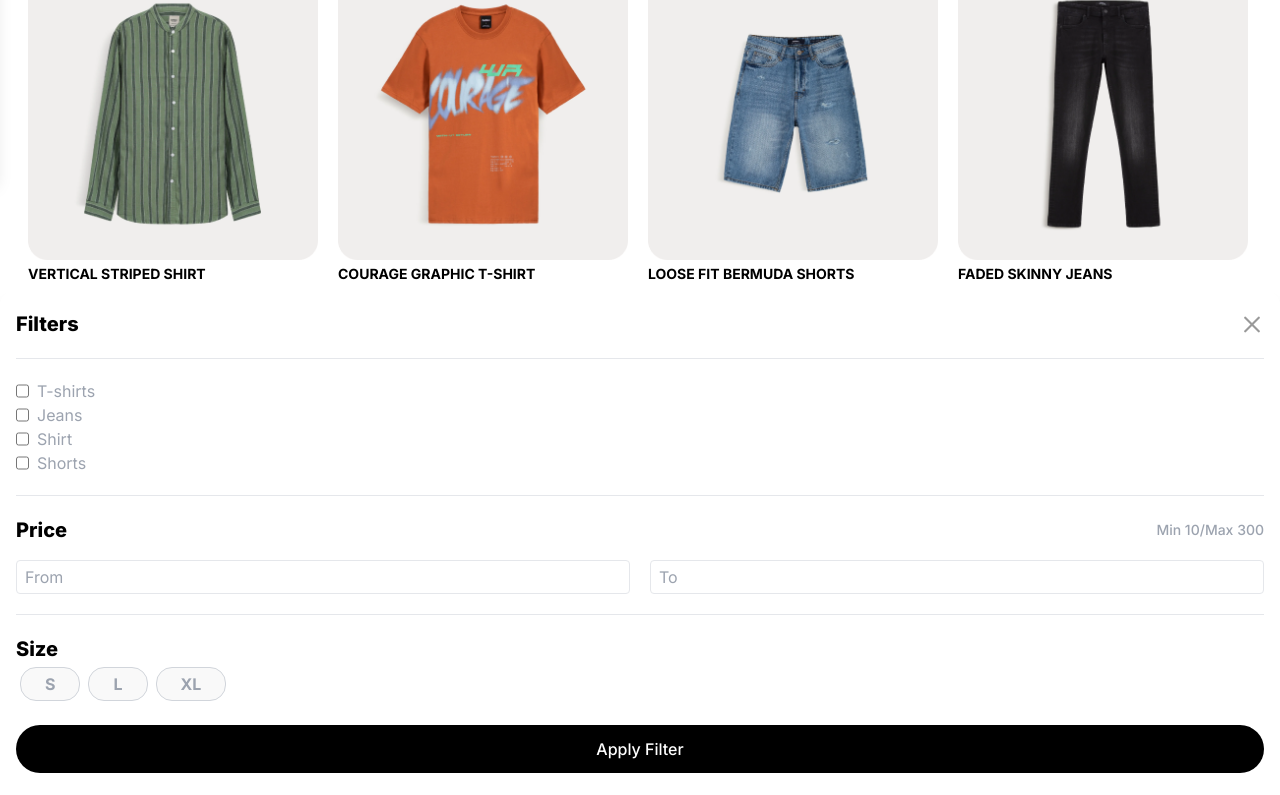
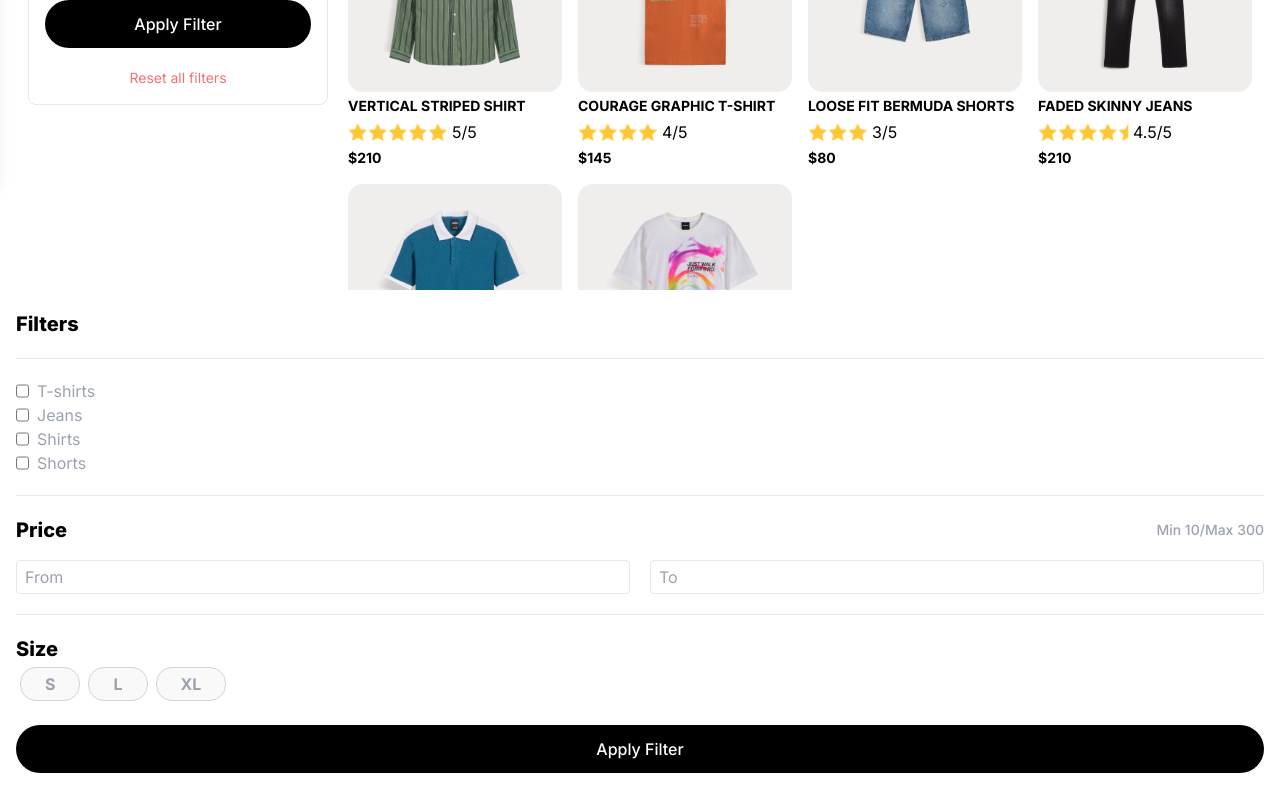
Before and after one commit to Krasnoshlik/shop.co, a Next.js app: page /shop in a window 1280 px wide. Shown: the part 620-1415 px from the top of the page. Built offline with nearby package versions, Linux system fonts and the light colour scheme.

Commit message:
product page start

```diff
--- a/src/app/shop/page.tsx
+++ b/src/app/shop/page.tsx
@@ -1,29 +1,31 @@
 "use client"
-import React, { useState } from 'react';
+import React, { useEffect, useState } from 'react';
 import NextBreadcrumb from '@/components/ui/bread-crumbs';
 import filterForShopImg from '../../assets/filters-for-shop.png';
 import Image from 'next/image';
 import ShopProductsList from '@/components/ui/shop-products-list';
 import { productsList } from '../../../data/products';
 import ReactPaginate from 'react-paginate';
-import MobileFilterForShop from '@/components/ui/mobile-filter-for-shop';
+import FilterForShop from '@/components/ui/filter-for-shop';
 
 export default function Shop() {
   const [itemOffset, setItemOffset] = useState(0);
+  const [filters,setFilters] = useState<any>([]);
+  const [filteredItems, setFilteredItems] = useState<any>([])
 
   const endOffset = itemOffset + 10;
-  const currentItems = productsList.slice(itemOffset, endOffset);
-  const pageCount = Math.ceil(productsList.length / 10);
+  const currentItems = filteredItems.slice(itemOffset, endOffset);
+  const pageCount = Math.ceil(filteredItems.length / 10);
 
   const handlePageClick = (event: { selected: number }) => {
-    const newOffset = (event.selected * 10) % productsList.length;
+    const newOffset = (event.selected * 10) % filteredItems.length;
     window.scrollTo({ top: 0, behavior: 'smooth' });
     setItemOffset(newOffset);
   };
 
   const [isOpen, setIsOpen] = useState(false);
 
-  const handleClick = () => {
+  const handleClickOnFilterIcon = () => {
     setIsOpen(!isOpen);
   };
 
@@ -32,20 +34,65 @@ export default function Shop() {
   };
 
 
+  // function what return array with filtered items or if filter empty return original array
+  function useFiltersOnItems() {
+    let filtered = productsList;
+
+    // Filter by type
+    if (filters[0] && filters[0].length > 0) {
+      filtered = filtered.filter((item) => filters[0].includes(item.type));
+    }
+
+    // Filter by size
+    if (filters[1] && Object.values(filters[1]).includes(true)) {
+      const selectedSizes = Object.keys(filters[1]).filter((size) => filters[1][size]);
+      filtered = filtered.filter((item) => {
+        const itemSizes = item.sizes.split(' ');
+        return selectedSizes.some((size) => itemSizes.includes(size));
+      });
+    }
+
+    // Filter by price
+    if (filters[2]) {
+      const [minPrice, maxPrice] = filters[2];
+      filtered = filtered.filter((item) => {
+        return (
+          (minPrice === null || item.price >= minPrice) &&
+          (maxPrice === null || item.price <= maxPrice)
+        );
+      });
+    }
+
+    setFilteredItems(filtered);
+    setIsOpen(false);
+  }
+
+  useEffect(() => {
+    // eslint-disable-next-line react-hooks/rules-of-hooks
+    useFiltersOnItems()
+  },[filters])
+
+  console.log(filters)
+
+  console.log(filteredItems)
   return (
     <div className='pb-20 pt-28 max-w-containerScreen m-auto px-2 flex flex-col gap-4'>
         <NextBreadcrumb
         homeElement="Home"
-        separator="/"
+        separator=">"
         capitalizeLinks={true}
       />
       <div className=' flex justify-between items-center'>
-        <p className=' text-sm text-gray-400'>Showing 1-10 of {productsList.length} Products</p>
-        <button onClick={() => handleClick()}>
+        <p className=' text-sm text-gray-400'>Showing {currentItems.length} of {filteredItems.length} Products</p>
+        <button onClick={handleClickOnFilterIcon} className=' md:hidden'>
         <Image src={filterForShopImg} alt='filterForShopImg'/>
         </button>
       </div>
 
+      <div className=' md:flex md:justify-between md:gap-5'>
+        <div className=' hidden md:flex md:max-w-[240px] lg:max-w-[300px] border rounded-lg p-4 h-min'>
+        <FilterForShop isOpen={isOpen} handleClick={handleClickOnFilterIcon} handleOverlayClick={handleOverlayClick} setFilters={setFilters}/>
+        </div>
       <div>
         <ShopProductsList productsList={currentItems}/>
         <ReactPaginate
@@ -66,7 +113,22 @@ export default function Shop() {
           breakLinkClassName="w-[36px] h-[36px] border border-gray-300 rounded-md"
         />
       </div>
-      <MobileFilterForShop isOpen={isOpen} handleClick={handleClick} handleOverlayClick={handleOverlayClick}/>
+      </div>
+
+      <div
+        className={`fixed top-0 mt-[110px] py-5 px-4 left-0 h-full w-full flex flex-col gap-5 rounded-t-2xl bg-white shadow-lg transform transition-transform z-[110] ${isOpen ? "translate-y-0" : "translate-y-full"
+          }`}
+      >
+      <FilterForShop isOpen={isOpen} handleClick={handleClickOnFilterIcon} handleOverlayClick={handleOverlayClick} setFilters={setFilters}/>
+      </div>
+
+      {/* Overlay */}
+      {isOpen && (
+        <div
+          className="fixed top-0 left-0 -mt-24 w-full h-full bg-gray-800 bg-opacity-50 z-[100]"
+          onClick={handleOverlayClick}
+        ></div>
+      )}
     </div>
   );
 }
--- /dev/null
+++ b/src/app/shop/product/page.tsx
@@ -0,0 +1,47 @@
+"use client"
+import React from 'react';
+import Image from 'next/image';
+import { useSearchParams } from 'next/navigation';
+import NextBreadcrumb from '@/components/ui/bread-crumbs';
+import { productsList } from '../../../../data/products';
+import { Product } from '@/types/product.ds';
+import RaitingStarts from '@/components/ui/raiting-starts';
+
+export default function ItemReview() {
+  const searchParams = useSearchParams();
+  const slug = searchParams.get('slug');
+
+  const product: Product | undefined = productsList !== undefined
+    ? productsList.find((item) => item.id === Number(slug))
+    : productsList[0];
+
+  if (!product) {
+    return <div>Product not found</div>;
+  }
+
+  return (
+    <div className='pb-20 pt-28 max-w-containerScreen m-auto px-2'>
+      <NextBreadcrumb
+        homeElement="Home"
+        separator=">"
+        capitalizeLinks={true}
+      />
+
+      <div className=' mt-5 w-full flex flex-col items-center '>
+
+
+      <div className=' flex flex-col gap-2'>
+        <Image src={product.img} alt={product.title} />
+        <h2>{product.title}</h2>
+
+        <div className=' flex gap-2 items-center'>
+        <RaitingStarts starsNum={product.raiting}/>
+        <span>{product.raiting}/5</span>
+        </div>
+
+      </div>
+
+    </div>
+    </div>
+  );
+}
--- a/src/components/ui/mobile-filter-for-shop.tsx
+++ b/src/components/ui/filter-for-shop.tsx
@@ -1,12 +1,12 @@
 "use client"
-import React, { useState, useEffect } from 'react'
+import React, { useState } from 'react'
 import Image from 'next/image'
 import GrayCrossImg from '../../assets/gray-cross.png'
 import HorizontalLine from './horizontal-line'
 import CheckboxButton from './checkbox-button'
-import { MobileFilterForShopProps } from '@/types/product.ds'
+import { FilterForShopProps } from '@/types/product.ds'
 
-const MobileFilterForShop: React.FC<MobileFilterForShopProps> = ({ isOpen, handleClick, handleOverlayClick }) => {
+const FilterForShop: React.FC<FilterForShopProps> = ({handleClick, setFilters }) => {
   const [checkedState, setCheckedState] = useState<{ S: boolean; L: boolean; XL: boolean }>({
     S: false,
     L: false,
@@ -15,7 +15,6 @@ const MobileFilterForShop: React.FC<MobileFilterForShopProps> = ({ isOpen, handl
   const [stateForType, setStateForType] = useState<string[]>([]);
   const [stateForPrice, setStateForPrice] = useState<[number | null, number | null]>([null, null]);
 
-  const [stateForAllFilters, setStateForAllFilters] = useState<[string[], { S: boolean; L: boolean; XL: boolean }, [number | null, number | null]]>([[], { S: false, L: false, XL: false }, [null, null]]);
 
   const handleToggle = (option: 'S' | 'L' | 'XL') => (newState: boolean) => {
     setCheckedState((prevState) => ({
@@ -40,22 +39,23 @@ const MobileFilterForShop: React.FC<MobileFilterForShopProps> = ({ isOpen, handl
   };
 
   const handleApplyFilter = () => {
-    setStateForAllFilters([stateForType, checkedState, stateForPrice]);
+    setFilters([stateForType, checkedState, stateForPrice]);
   };
 
-  useEffect(() => {
-    console.log(stateForAllFilters)
-  },[stateForAllFilters])
+  const handleResetFilter = () => {
+    setCheckedState({S: false,L: false,XL: false,})
+    setStateForType([])
+    setStateForPrice([null, null])
+    setFilters([])
+  }
+
+  const isChecked = (id: string) => stateForType.includes(id);
 
   return (
-    <div>
-      <div
-        className={`fixed top-0 mt-[110px] py-5 px-4 left-0 h-full w-full flex flex-col gap-5 rounded-t-2xl bg-white shadow-lg transform transition-transform z-[110] ${isOpen ? "translate-y-0" : "translate-y-full"
-          }`}
-      >
+        <div className=' flex flex-col gap-5'>
         <div className='flex justify-between'>
           <h2 className='font-extrabold text-xl'>Filters</h2>
-          <button onClick={handleClick}>
+          <button onClick={handleClick} className=' md:hidden'>
             <Image src={GrayCrossImg} alt="GrayCrossImg" />
           </button>
         </div>
@@ -64,19 +64,19 @@ const MobileFilterForShop: React.FC<MobileFilterForShopProps> = ({ isOpen, handl
 
         <div>
         <div className='flex gap-2'>
-            <input type="checkbox" id="t-shirts" onChange={handleTypeChange} />
+          <input type="checkbox" id="t-shirt" checked={isChecked("t-shirt")} onChange={handleTypeChange} />
           <p className='text-gray-400'>T-shirts</p>
         </div>
         <div className='flex gap-2'>
-            <input type="checkbox" id="jeans" onChange={handleTypeChange} />
+          <input type="checkbox" id="jeans" checked={isChecked("jeans")} onChange={handleTypeChange} />
           <p className='text-gray-400'>Jeans</p>
         </div>
         <div className='flex gap-2'>
-            <input type="checkbox" id="shirt" onChange={handleTypeChange} />
-            <p className='text-gray-400'>Shirt</p>
+          <input type="checkbox" id="shirt" checked={isChecked("shirt")} onChange={handleTypeChange} />
+          <p className='text-gray-400'>Shirts</p>
         </div>
         <div className='flex gap-2'>
-            <input type="checkbox" id="shorts" onChange={handleTypeChange} />
+          <input type="checkbox" id="shorts" checked={isChecked("shorts")} onChange={handleTypeChange} />
           <p className='text-gray-400'>Shorts</p>
         </div>
       </div>
@@ -118,18 +118,11 @@ const MobileFilterForShop: React.FC<MobileFilterForShopProps> = ({ isOpen, handl
         </div>
         <button
           onClick={handleApplyFilter}
-          className='rounded-3xl bg-black text-white w-full py-3 font-medium lg:hover:bg-white lg:hover:text-black ease-in-out duration-500'>Apply Filter</button>
-      </div>
-
-      {/* Overlay */}
-      {isOpen && (
-        <div
-          className="fixed top-0 left-0 -mt-24 w-full h-full bg-gray-800 bg-opacity-50 z-[100]"
-          onClick={handleOverlayClick}
-        ></div>
-      )}
+          className='rounded-3xl bg-black text-white w-full py-3 font-medium lg:hover:bg-white lg:hover:text-black ease-in-out duration-500'>
+            Apply Filter</button>
+          <button className=' text-sm text-red-400' onClick={handleResetFilter}>Reset all filters</button>
       </div>
   )
 }
 
-export default MobileFilterForShop;
+export default FilterForShop;
--- a/src/components/ui/product-card.tsx
+++ b/src/components/ui/product-card.tsx
@@ -1,43 +1,30 @@
+"use client"
 import React from 'react';
 import Image from 'next/image';
 import { ProductType } from '@/types/product.ds';
-import fullStarImg from '../../assets/products/fullStar.png';
-import halfStarImg from '../../assets/products/halfStar.png';
+import { useRouter } from 'next/navigation';
+import RaitingStarts from './raiting-starts';
 
 export default function ProductCard({ product }: { product: ProductType }) {
-  const renderStars = (rating: number) => {
-    const fullStars = Math.floor(rating);
-    const halfStar = rating % 1 >= 0.5 ? 1 : 0;
-    const emptyStars = 5 - fullStars - halfStar;
+  const router = useRouter();
 
-    const stars = [];
-    for (let i = 0; i < fullStars; i++) {
-      stars.push(<Image key={`full-${i}`} src={fullStarImg} alt="full star" width={20} height={20} />);
-    }
-    if (halfStar) {
-      stars.push(<Image key="half" src={halfStarImg} alt="half star" width={11} height={20} />);
-    }
-    for (let i = 0; i < emptyStars; i++) {
-      stars.push(<div key={`empty-${i}`} className="w-[20px] h-[20px]"></div>);
-    }
-    return stars;
+  const handleClick = () => {
+    router.push(`shop/product?slug=${product.id}`);
   };
 
   return (
-    <div className="min-w-[164px] max-w-[290px] flex flex-col gap-1 items-start text-left">
+    <div onClick={handleClick} className="min-w-[164px] max-w-[290px] flex flex-col gap-1 items-start text-left md:hover:cursor-pointer">
       <Image src={product.img} alt={product.title}/>
       <h4 className="font-bold text-sm truncate-text" title={product.title}>
         {product.title}
       </h4>
       <div className="w-[162px] flex items-center gap-1">
-        {renderStars(product.raiting)}
+        <RaitingStarts starsNum={product.raiting}/>
         <span>{product.raiting}/5</span>
       </div>
       <div className=' w-full flex justify-between items-center'>
       <p className="font-bold text-sm">${product.price}</p>
-      <button className=' bg-white text-sm border font-medium border-black rounded-md px-1 lg:hover:bg-black lg:hover:text-white h-[22px] flex justify-center items-center'>Add to cart</button>
       </div>
-
     </div>
   );
 }
--- /dev/null
+++ b/src/components/ui/raiting-starts.tsx
@@ -0,0 +1,27 @@
+import fullStarImg from '../../assets/products/fullStar.png';
+import halfStarImg from '../../assets/products/halfStar.png';
+import React from 'react'
+import Image from 'next/image';
+
+export default function RaitingStarts({starsNum}: {starsNum: number}) {
+    const renderStars = (rating: number) => {
+        const fullStars = Math.floor(rating);
+        const halfStar = rating % 1 >= 0.5 ? 1 : 0;
+
+
+        const stars = [];
+        for (let i = 0; i < fullStars; i++) {
+          stars.push(<Image key={`full-${i}`} src={fullStarImg} alt="full star" width={20} height={20} />);
+        }
+        if (halfStar) {
+          stars.push(<Image key="half" src={halfStarImg} alt="half star" width={11} height={20} />);
+        }
+        return stars;
+      };
+
+  return (
+    <div className=' max-h-[18px] flex'>
+        {renderStars(starsNum)}
+    </div>
+  )
+}
```
Also changed, not shown: data/products.js (+12 -12 lines), src/types/product.ds.ts (+25 -14 lines). Lines whose indentation alone changed are shown as unchanged.
